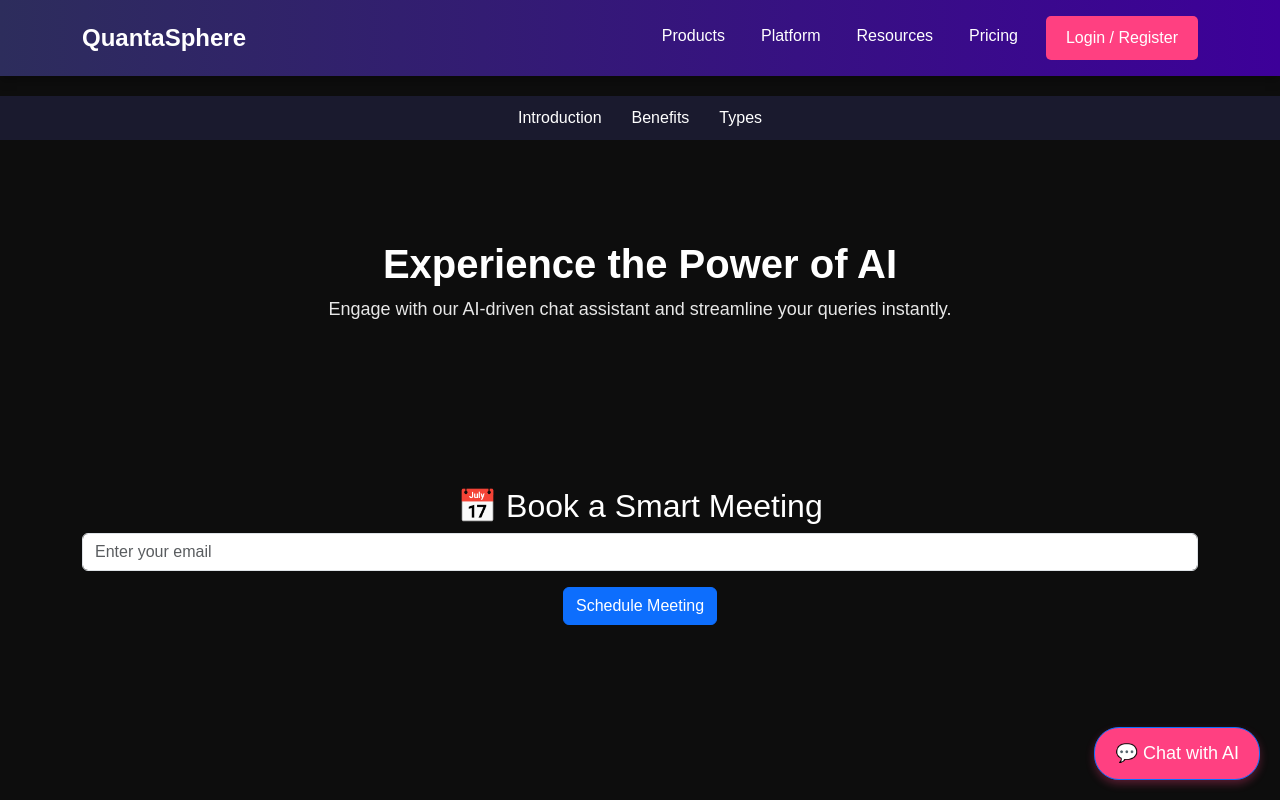
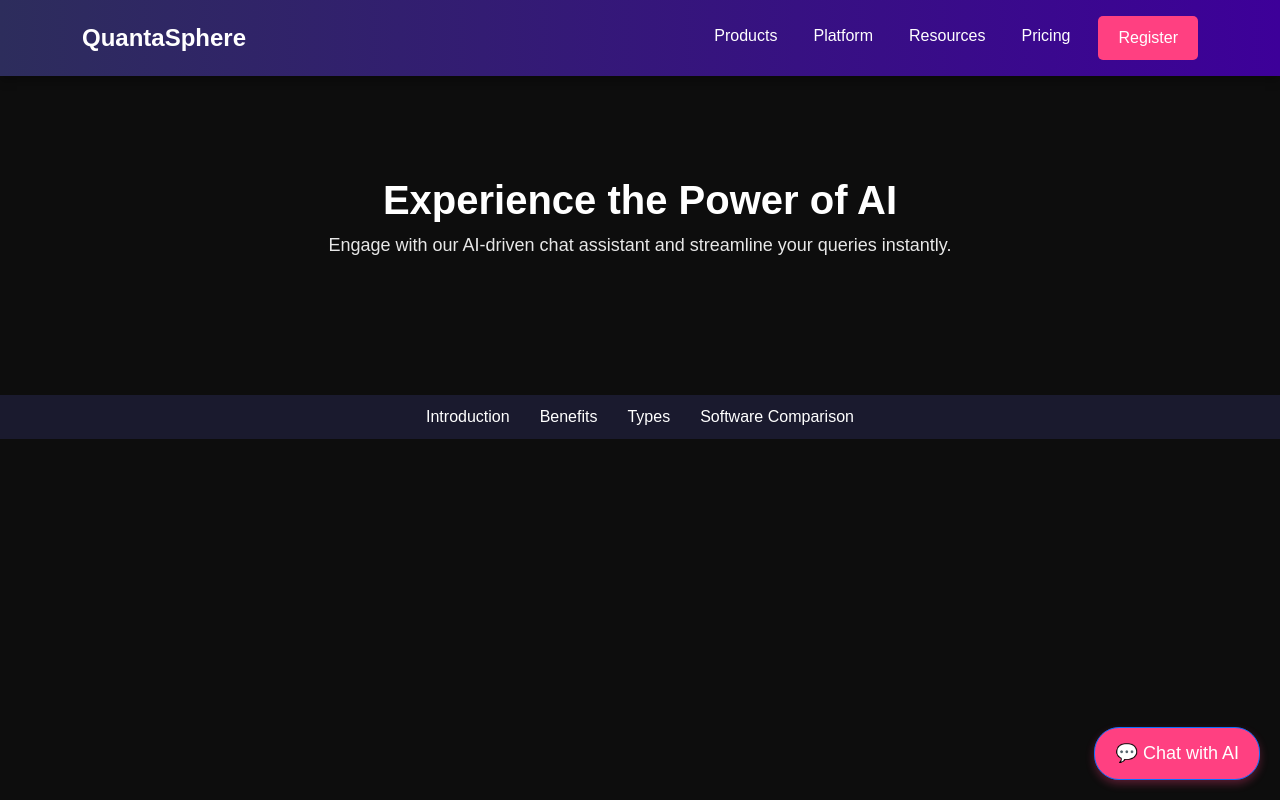
Before and after one commit to QuantaSphere/AI-connection-hub, a website: page index.html in a window 1280 px wide. Drawn offline with nearby package versions, Linux system fonts and the light colour scheme.

Commit message:
Update index.html

```diff
--- a/index.html
+++ b/index.html
@@ -27,18 +27,11 @@
                     <li class="nav-item"><a class="nav-link" href="#">Platform</a></li>
                     <li class="nav-item"><a class="nav-link" href="#">Resources</a></li>
                     <li class="nav-item"><a class="nav-link" href="#">Pricing</a></li>
-                    <li class="nav-item"><button class="btn btn-primary" onclick="location.href='./hubspot-form/register.html'">Login / Register</button></li>
+                    <li class="nav-item"><button class="btn btn-primary" onclick="location.href='./hubspot-form/register.html'">Register</button></li>
                 </ul>
             </div>
         </div>
     </nav>
-
-    <!-- 📌 Horizontal Navigation -->
-    <div class="horizontal-nav">
-        <a href="#">Introduction</a>
-        <a href="#">Benefits</a>
-        <a href="#">Types</a>
-    </div>
 
     <!-- 🎉 Hero Section -->
     <div class="hero-section text-center">
@@ -47,12 +40,13 @@
         <button id="openChat" class="btn btn-primary mt-3">💬 Chat with AI</button>
     </div>
 
-    <!-- 📅 Reclaim Scheduling Form -->
-    <div class="container text-center mt-5">
-        <h2>📅 Book a Smart Meeting</h2>
-        <input type="email" id="userEmail" class="form-control mt-2" placeholder="Enter your email">
-        <button id="scheduleMeeting" class="btn btn-primary mt-3">Schedule Meeting</button>
-        <p id="scheduleStatus" class="text-white mt-2"></p>
+    <!-- 📌 Horizontal Navigation -->
+    <div class="horizontal-nav">
+        <a href="#">Introduction</a>
+        <a href="#">Benefits</a>
+        <a href="#">Types</a>
+
+        <a href="#">Software Comparison</a>
     </div>
 
     <!-- 🗨️ Chat Window (Bootstrap Card) -->
```
